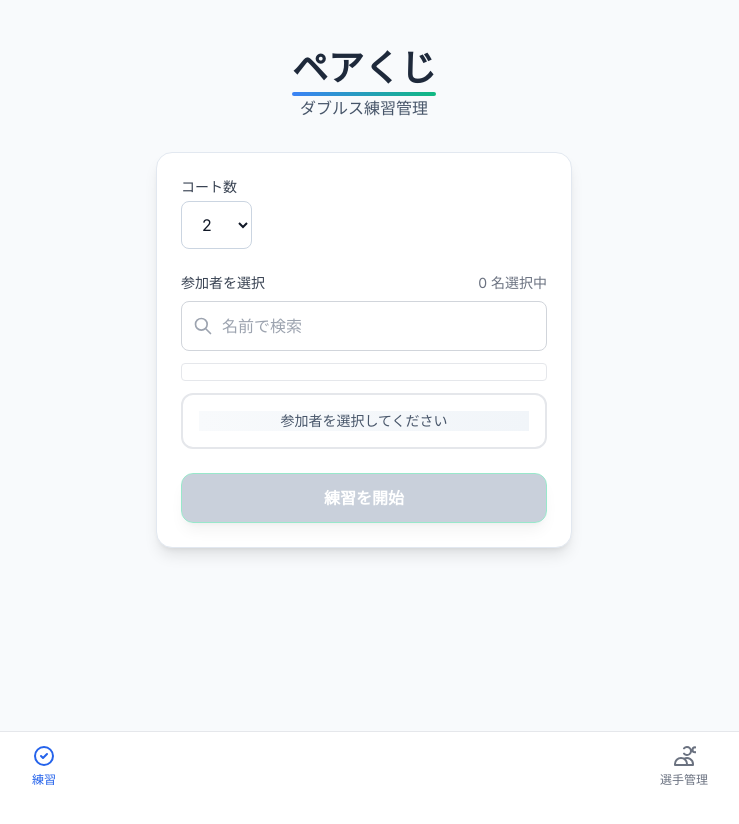
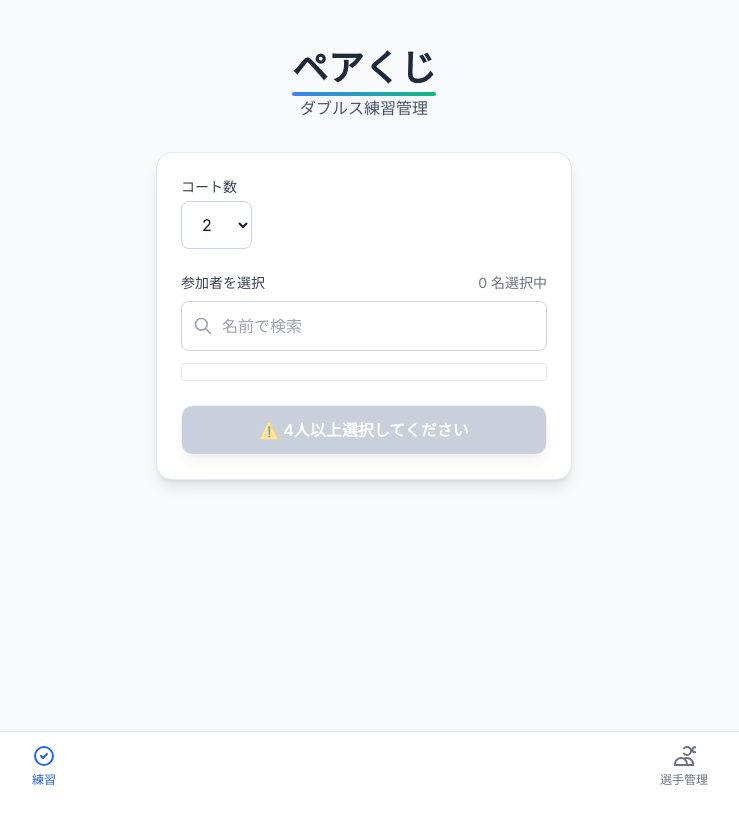
Before and after one commit to KM0912/pairkuji, a Next.js app: page /practice in a window 1280 px wide. Shown: the top 824 px of the page, without its empty margins (276-1015 px from the left). Built offline with nearby package versions, Linux system fonts and the light colour scheme.

Commit message:
参加者選択コンポーネントのスタイルを改善

```diff
--- a/src/components/practice/ParticipantSelection.tsx
+++ b/src/components/practice/ParticipantSelection.tsx
@@ -55,7 +55,9 @@ export function ParticipantSelection({
       <div>
         <div className="flex items-center justify-between mb-2">
           <label className="block text-sm text-gray-700">参加者を選択</label>
-          <div className="text-sm text-gray-500">{selected.length} 名選択中</div>
+          <div className="text-sm text-gray-500">
+            {selected.length} 名選択中
+          </div>
         </div>
         <div className="relative mb-3">
           <div className="absolute inset-y-0 left-0 pl-3 flex items-center pointer-events-none">
@@ -85,7 +87,8 @@ export function ParticipantSelection({
           {filteredMembers.map((m) => {
             const isSelected = selected.includes(m.id!);
             const selectionIndex = selected.indexOf(m.id!);
-            const playerNumber = selectionIndex !== -1 ? selectionIndex + 1 : null;
+            const playerNumber =
+              selectionIndex !== -1 ? selectionIndex + 1 : null;
             return (
               <button
                 key={m.id}
@@ -109,32 +112,15 @@ export function ParticipantSelection({
             );
           })}
         </div>
-        <div className="text-sm font-medium text-center mt-3 p-4 rounded-xl border-2">
-          {selected.length === 0 ? (
-            <div className="bg-gradient-to-r from-slate-50 to-slate-100 border-slate-200 text-slate-600">
-              参加者を選択してください
-            </div>
-          ) : selected.length < 4 ? (
-            <div className="bg-gradient-to-r from-orange-50 to-amber-50 border-orange-200 text-orange-700">
-              <span className="text-orange-500">⚠️</span>{' '}
-              {selected.length}名選択中 - あと{4 - selected.length}名必要です
-            </div>
-          ) : (
-            <div className="bg-gradient-to-r from-emerald-50 to-green-50 border-emerald-200 text-emerald-700 flex items-center justify-center gap-2">
-              <span className="text-emerald-500">✅</span>
-              <span>{selected.length}名そろいました！開始できます</span>
-            </div>
-          )}
-        </div>
       </div>
 
       <div className="mt-6">
         <button
           type="submit"
-          className="w-full py-3 px-4 rounded-xl bg-gradient-to-r from-emerald-500 to-blue-500 text-white hover:from-emerald-600 hover:to-blue-600 disabled:opacity-50 disabled:from-slate-400 disabled:to-slate-400 font-semibold min-h-[48px] shadow-lg hover:shadow-xl transition-all duration-200 border border-emerald-400"
+          className="w-full py-3 px-4 rounded-xl bg-gradient-to-r from-emerald-500 to-blue-500 text-white hover:from-emerald-600 hover:to-blue-600 disabled:opacity-50 disabled:from-slate-400 disabled:to-slate-400 font-semibold min-h-[48px] shadow-lg hover:shadow-xl transition-all duration-200 border"
           disabled={selected.length < 4}
         >
-          練習を開始
+          {selected.length < 4 ? '⚠️ 4人以上選択してください' : '練習を開始'}
         </button>
       </div>
     </form>
```
